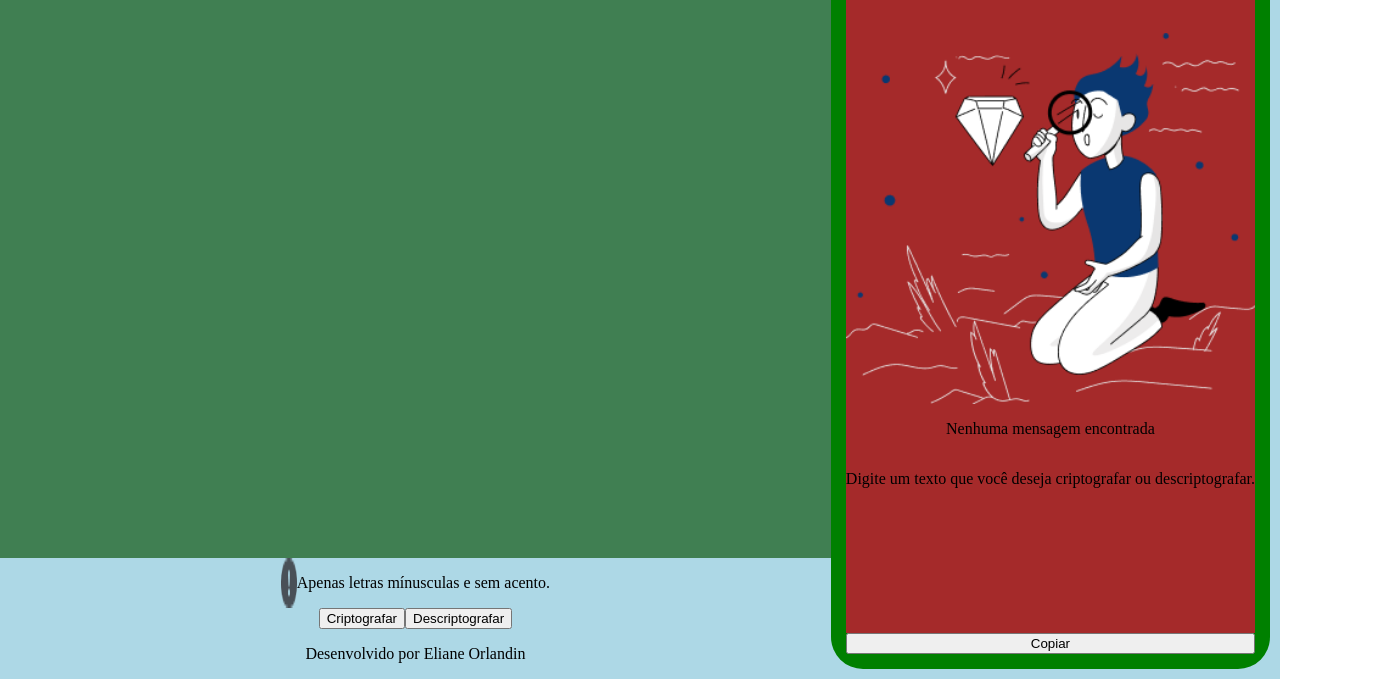
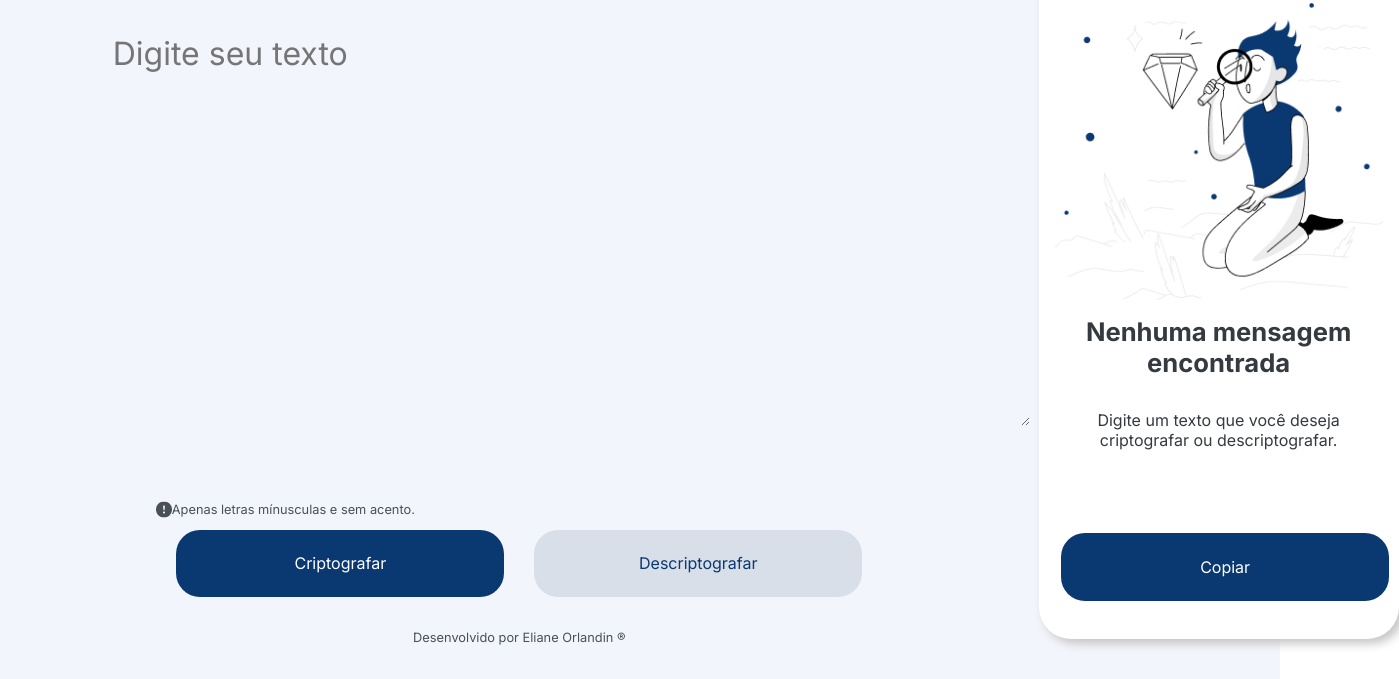
Before and after one commit to Eliane-orlandin/decodificador-texto, a plain HTML site: page index.html in a window 1280 px wide. Shown: the part 121-800 px from the top of the page, 1399 px wide, since content can reach past the window. Drawn offline with Linux system fonts and the light colour scheme.

Commit message:
Alteração no layout

```diff
--- a/index.html
+++ b/index.html
@@ -6,6 +6,12 @@
     <title>Decodificador de texto</title>
     <link rel="shortcut icon" href="assets/favicon.ico" type="image/x-icon" />
     <link rel="stylesheet" href="styles/style.css" />
+    <link rel="preconnect" href="https://fonts.googleapis.com" />
+    <link rel="preconnect" href="https://fonts.gstatic.com" crossorigin />
+    <link
+      href="https://fonts.googleapis.com/css2?family=Inter:wght@100..900&display=swap"
+      rel="stylesheet"
+    />
   </head>
   <body style="margin: 0; padding: 0">
     <div
@@ -14,7 +20,7 @@
         height: 100vh;
         width: 100vw;
         flex-direction: row;
-        background-color: lightblue;
+        background-color: #f3f5fc;
       "
     >
       <!--Início coluna esquerda-->
@@ -23,12 +29,16 @@
           display: flex;
           flex-direction: column;
           flex: 2;
-          /* border: 6px solid black; */
+          /* border: 0.38rem solid black; */
         "
       >
         <!--Início logo-->
         <div>
-          <img src="assets/logo.svg" alt="logo-alura" />
+          <img
+            style="margin-top: 2.5rem; margin-left: 2.5rem"
+            src="assets/logo.svg"
+            alt="logo-alura"
+          />
         </div>
         <!--FIM logo-->
 
@@ -40,7 +50,7 @@
             flex-direction: column;
             /* justify-content: center; */
             align-items: center;
-            background-color: rgb(64, 127, 82);
+            background-color: #f3f5fc;
           "
         >
           <textarea
@@ -48,31 +58,86 @@
             id="texto"
             name="texto"
             placeholder="Digite seu texto"
-            rows="4"
-            cols="50"
-          >
-asdasdasdsad</textarea
-          >
+            rows="10"
+            cols="45"
+            ;
+            style="
+              display: flex;
+              font-family: Inter, sans-serif;
+              font-size: 2rem;
+              background-color: #f3f5fc;
+              color: #0a3871;
+              margin: 3.8rem;
+              border: none;
+              outline: none;
+              padding-left: 10%;
+            "
+          ></textarea>
         </div>
         <!-- Fim INPUT -->
 
         <!-- Início BUTTON -->
         <div style="display: flex; flex-direction: column">
-          <div style="display: flex; justify-content: center">
-            <img src="assets/exclamacao.png" alt="imagem-exclamacao" />
+          <div
+            style="
+              display: flex;
+              justify-content: left;
+              font-family: Inter;
+              font-size: 0.8rem;
+              color: #495057;
+              margin-left: 15%;
+            "
+          >
+            <img src="assets/exclamacao.svg" alt="imagem-exclamacao" />
             <p>Apenas letras mínusculas e sem acento.</p>
           </div>
 
-          <div style="display: flex; justify-content: center">
-            <button>Criptografar</button>
-            <button>Descriptografar</button>
+          <div style="display: flex; justify-content: center; gap: 30px">
+            <button
+              style="
+                background-color: #0a3871;
+                color: white;
+                font-family: Inter;
+                font-size: 1rem;
+                border-radius: 1.5rem;
+                border-style: hidden;
+                width: 20.5rem;
+                height: 4.2rem;
+              "
+            >
+              Criptografar
+            </button>
+            <button
+              style="
+                background-color: #d8dfe8;
+                color: #0a3871;
+                font-family: Inter;
+                font-size: 1rem;
+                border-radius: 1.5rem;
+                /* border-color: #0a3871; */
+                border-style: hidden;
+                width: 20.5rem;
+                height: 4.2rem;
+              "
+            >
+              Descriptografar
+            </button>
           </div>
         </div>
         <!-- Fim BUTTON -->
 
         <!--Início FOOTER-->
-        <div style="display: flex; justify-content: center">
-          <p>Desenvolvido por Eliane Orlandin</p>
+        <div
+          style="
+            display: flex;
+            justify-content: center;
+            font-family: Inter;
+            font-size: 0.8rem;
+            color: #495057;
+            padding: 2%;
+          "
+        >
+          <p>Desenvolvido por Eliane Orlandin &reg;</p>
         </div>
         <!--FIM FOOTER-->
       </div>
@@ -84,12 +149,13 @@ asdasdasdsad</textarea
           display: flex;
           flex-direction: column;
           /* background-color: white; */
-          border-radius: 32px;
-          margin-top: 10px;
-          margin-bottom: 10px;
-          margin-right: 10px;
-          padding: 15px;
-          background-color: green;
+          border-radius: 2rem;
+          margin-top: 2.5rem;
+          margin-bottom: 2.5rem;
+          margin-right: 2.5rem;
+          padding: 1rem;
+          background-color: white;
+          box-shadow: 0.3rem 0.3rem 0.6rem #c7c5c5;
         "
       >
         <div
@@ -99,21 +165,61 @@ asdasdasdsad</textarea
             flex-direction: column;
             justify-content: center;
             align-items: center;
-            background-color: brown;
+            background-color: white;
           "
         >
           <img
             class="imagem-menina"
             src="./assets/imagem-menina.png"
             alt="imagem-menina"
-            style="width: 100%; height: auto"
+            style="max-width: 100%; height: auto"
           />
-          <p class="paragrafo-um">Nenhuma mensagem encontrada</p>
-          <p class="paragrafo-dois">
+          <p
+            style="
+              font-family: Inter, sans-serif;
+              font-size: 1.6rem;
+              font-weight: bold;
+              color: #343a40;
+              margin: 1rem;
+              text-align: center;
+            "
+            class="paragrafo-um"
+          >
+            Nenhuma mensagem encontrada
+          </p>
+          <p
+            style="
+              font-family: Inter, sans-serif;
+              font-size: 1rem;
+              font-weight: regular;
+              color: #343a40;
+              margin: 1rem;
+              text-align: center;
+            "
+            class="paragrafo-dois"
+          >
             Digite um texto que você deseja criptografar ou descriptografar.
           </p>
         </div>
-        <button>Copiar</button>
+        <button
+          style="
+            display: flex;
+            background-color: #0a3871;
+            color: white;
+            font-family: Inter;
+            font-size: 1rem;
+            border-radius: 1.5rem;
+            border-style: hidden;
+            width: 20.5rem;
+            height: 4.2rem;
+            justify-content: center;
+            align-items: center;
+            margin-bottom: 1.4rem;
+            margin-left: 2%;
+          "
+        >
+          Copiar
+        </button>
       </div>
       <!--Fim coluna direita-->
     </div>
```
Also changed, not shown: assets/exclamacao.svg (added), assets/foto-menina.svg (added).
